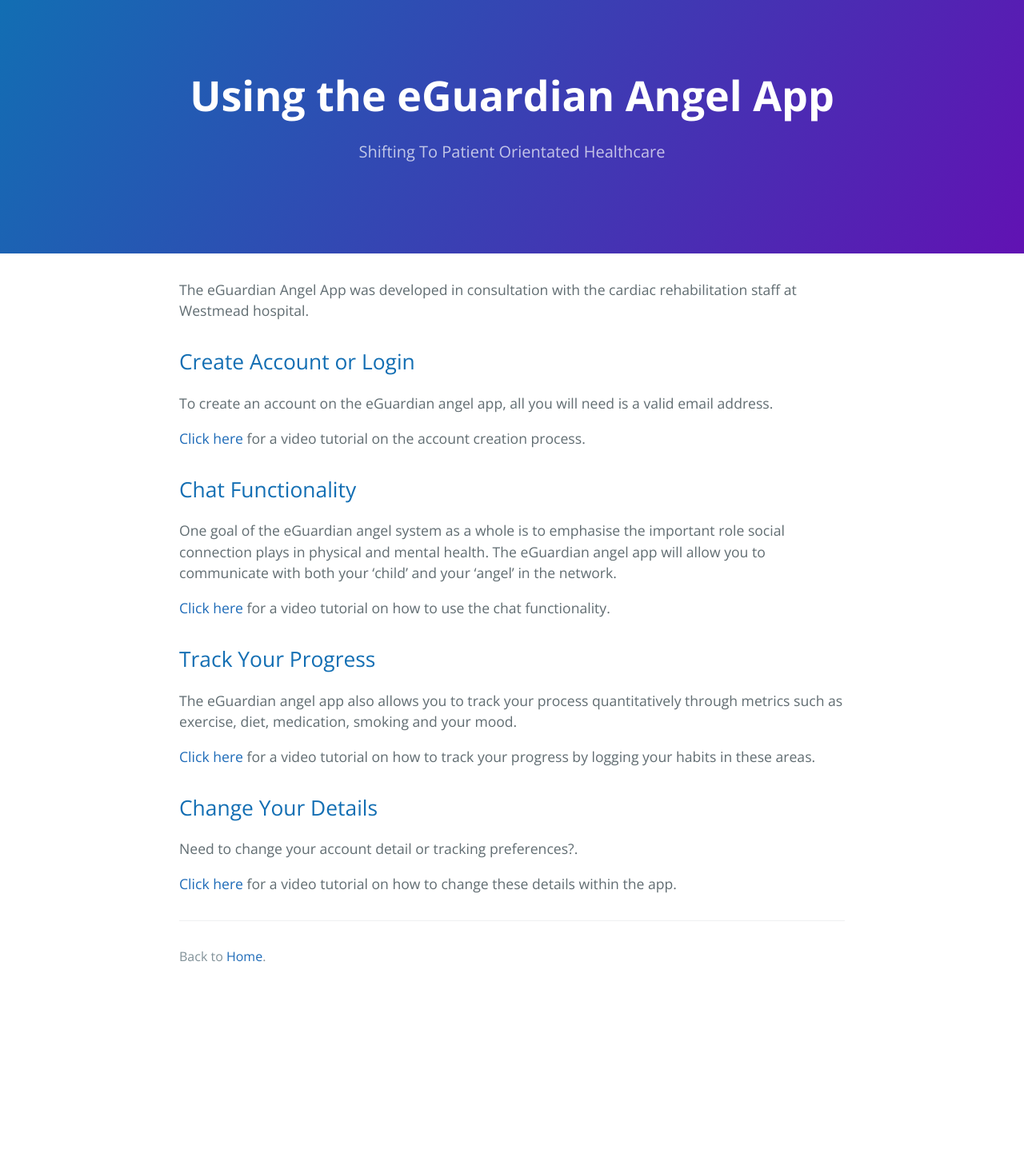
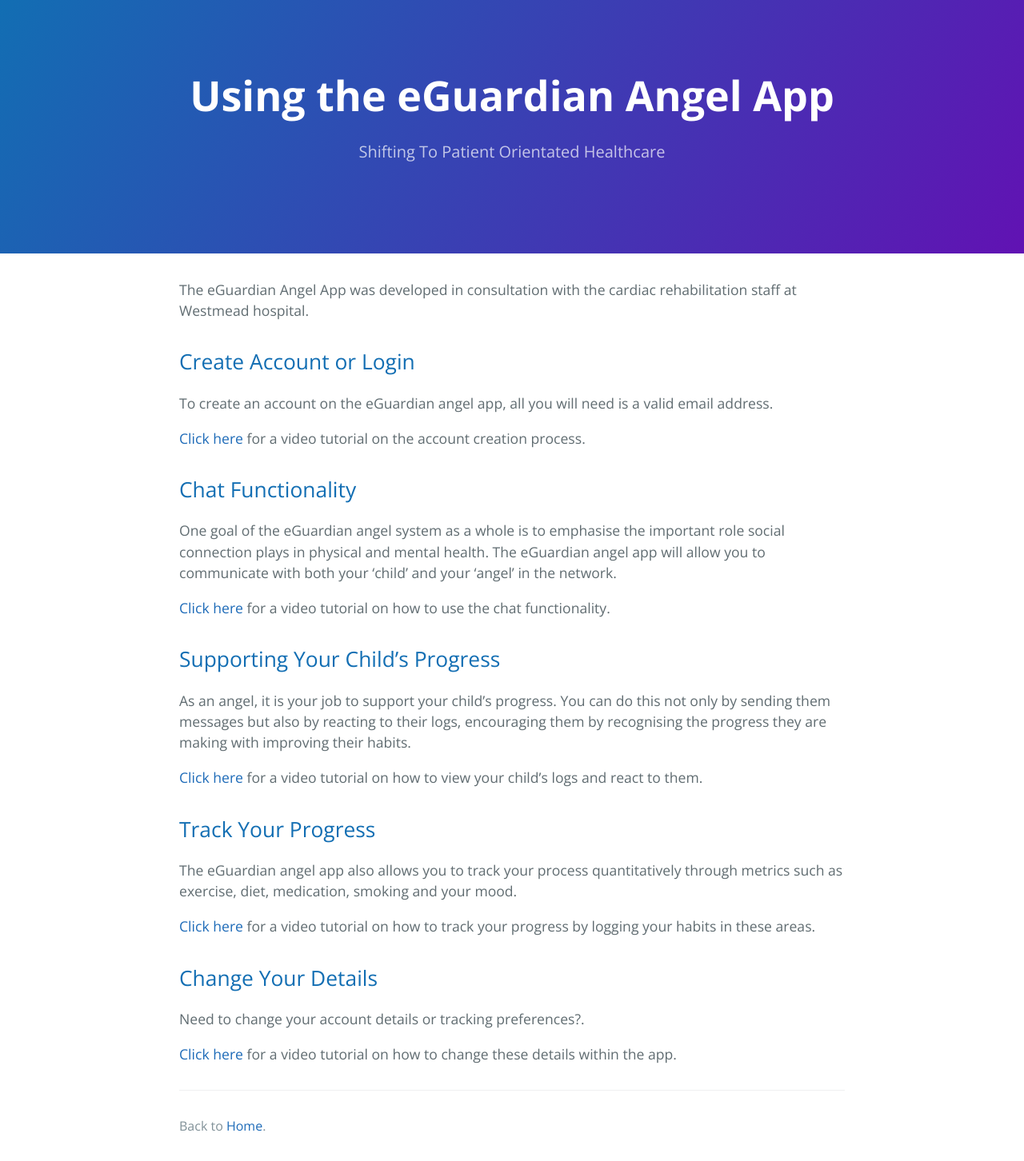
Before and after one commit to eguardianangel/eguardianangel.github.io, a Jekyll site: the page built from tutorial.markdown, in a window 1280 px wide. Shown: the whole page at 80% size. Built offline with Jekyll 4.4.1, drawn with Linux system fonts in a browser that asks for light colours; before the commit the page ends 1240 px from its top, so only the background shows below that.

Commit message:
Tutorial page added for reacting to child logs

```diff
--- /dev/null
+++ b/reacting_to_logs.markdown
@@ -0,0 +1,5 @@
+---
+layout: tutorial
+title: Viewing Your Child's Logs and Reacting To Them
+permalink: /tutorial/reacting_to_logs
+---
--- a/tutorial.markdown
+++ b/tutorial.markdown
@@ -18,6 +18,13 @@ One goal of the eGuardian angel system as a whole is to emphasise the important
 
 [Click here](./chat_functionality.markdown) for a video tutorial on how to use the chat functionality.
 
+## Supporting Your Child's Progress
+
+As an angel, it is your job to support your child's progress. You can do this not only by sending them messages but also by
+reacting to their logs, encouraging them by recognising the progress they are making with improving their habits.
+
+[Click here](./reacting_to_logs.markdown) for a video tutorial on how to view your child's logs and react to them.
+
 ## Track Your Progress
 
 The eGuardian angel app also allows you to track your process quantitatively through metrics such as exercise, diet, medication, smoking and your mood.
@@ -26,6 +33,6 @@ The eGuardian angel app also allows you to track your process quantitatively thr
 
 ## Change Your Details
 
-Need to change your account detail or tracking preferences?.
+Need to change your account details or tracking preferences?.
 
 [Click here](./change_details.markdown) for a video tutorial on how to change these details within the app.
```
